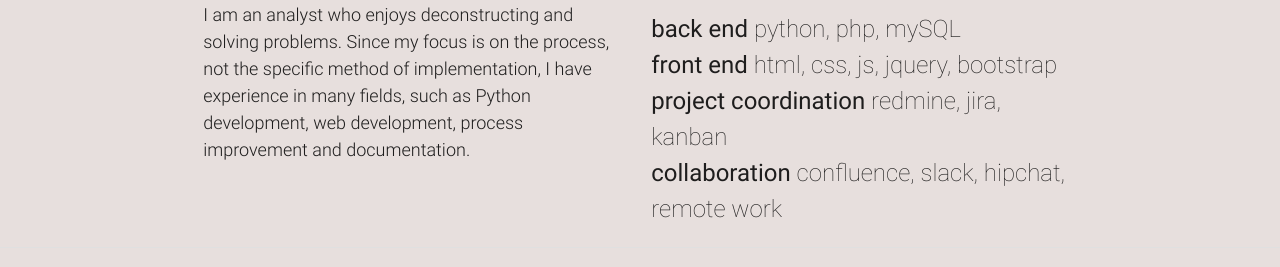
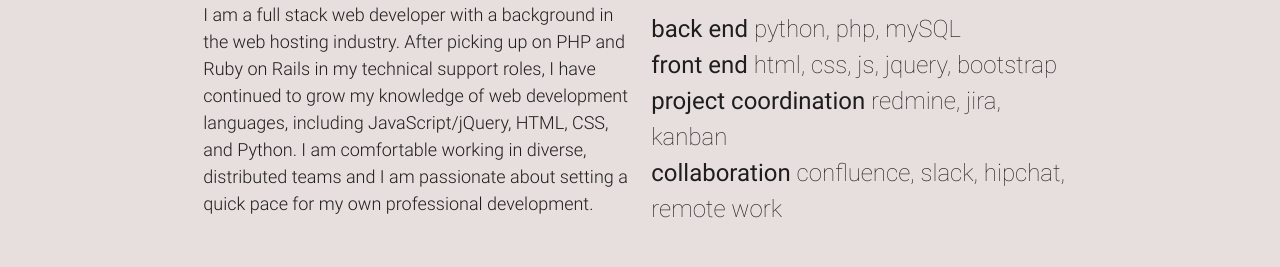
Before and after one commit to mswanson-me/old-portfolio, a plain HTML site: page index.html in a window 1280 px wide. Shown: the part 297-564 px from the top of the page. Drawn offline with nearby package versions, Linux system fonts and the light colour scheme.

Commit message:
edited summary

```diff
--- a/index.html
+++ b/index.html
@@ -66,7 +66,7 @@
       <div class="section">
         <div class="col s12 m6" id="about">
           <h4>About</h4>
-          <p id="about-text">I am an analyst who enjoys deconstructing and solving problems. Since my focus is on the process, not the specific method of implementation, I have experience in many fields, such as Python development, web development, process improvement and documentation.</p>
+          <p id="about-text">I am a full stack web developer with a background in the web hosting industry. After picking up on PHP and Ruby on Rails in my technical support roles, I have continued to grow my knowledge of web development languages, including JavaScript/jQuery, HTML, CSS, and Python. I am comfortable working in diverse, distributed teams and I am passionate about setting a quick pace for my own professional development.</p>
         </div>
       </div>
       <div class="col s12 m6" id="skills">
```
